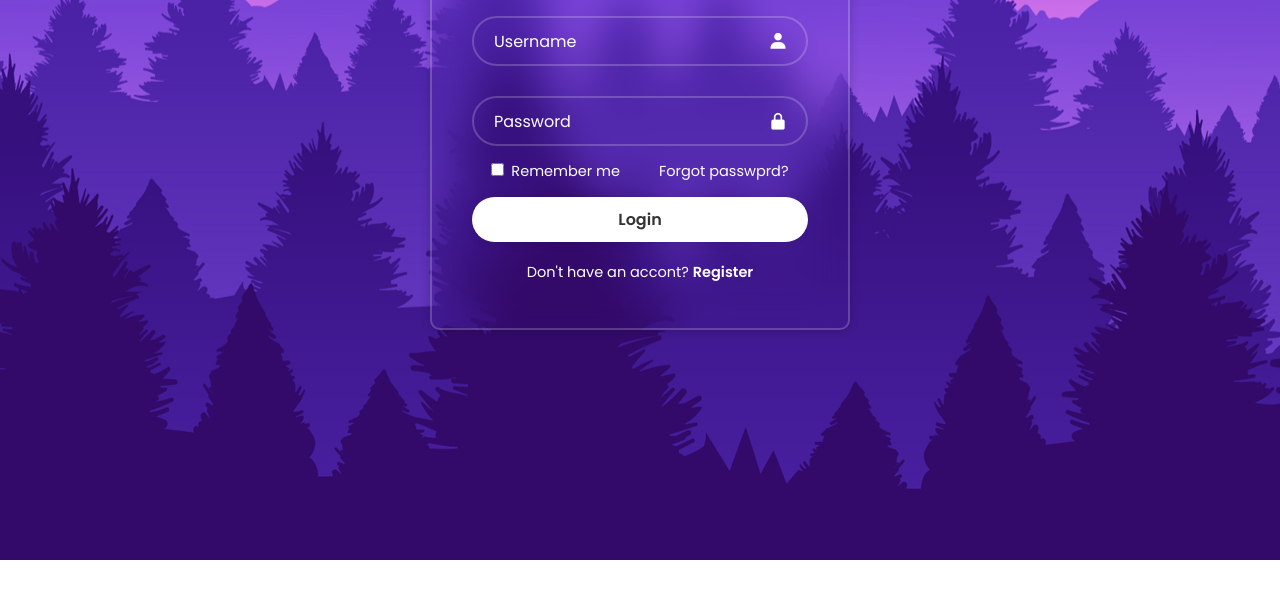
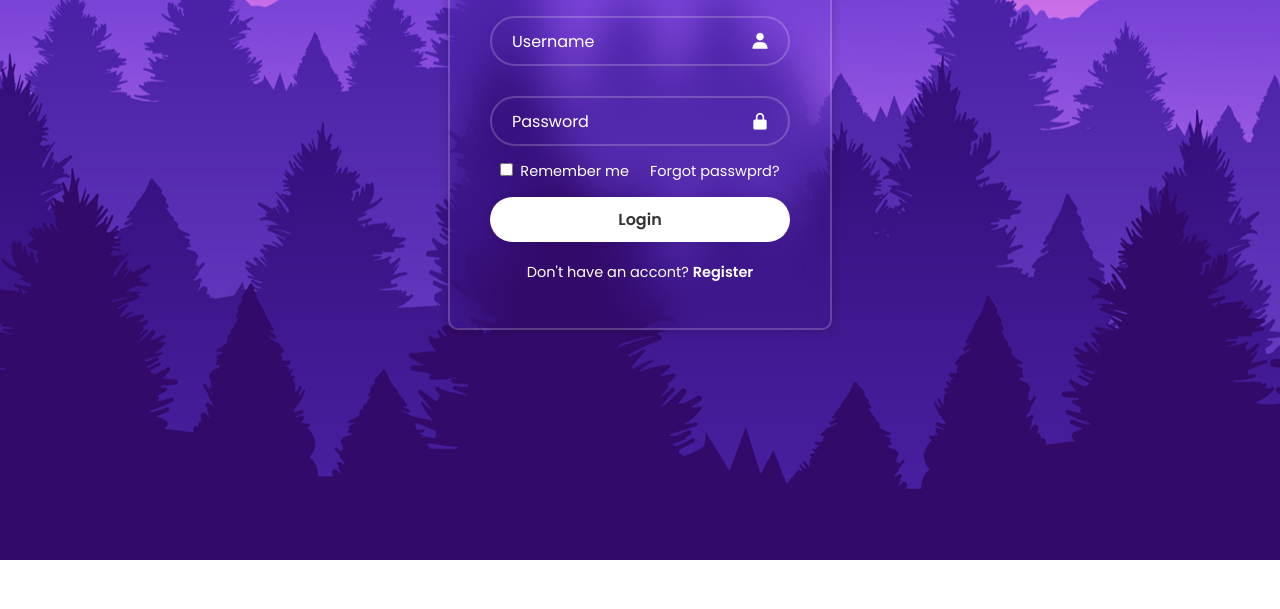
Before and after one commit to Pooyan06/Pooyan, a plain HTML site: page index.html in a window 1280 px wide. Shown: the part 191-800 px from the top of the page. Drawn offline with nearby package versions, Linux system fonts and the light colour scheme.

Commit message:
Update style.css

```diff
--- a/style.css
+++ b/style.css
@@ -20,8 +20,8 @@ body {
 .wrapper {
     position: relative;
     top: 100px;
-
-    width: 420px;
+    width: 30vw;
+    min-width: 300px;
     background-color: transparent;
     border: 2px solid rgba(255, 255, 255, .2);
     backdrop-filter: blur(20px);
@@ -38,6 +38,7 @@ body {
 
 .wrapper .input_box {
     position: relative;
+    width: 80vw;
     width: 100%;
     height: 50px;
     margin: 30px 0;
```
